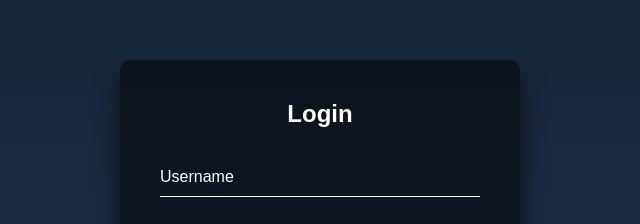
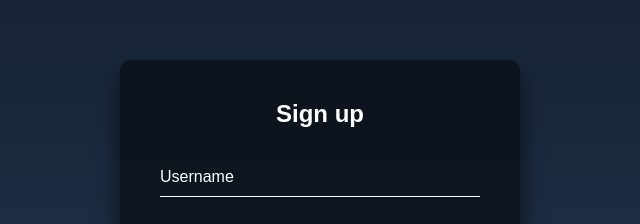
Before and after one commit to Sherwin-create/gitPractice, a plain HTML site: page index.html in a window 1280 px wide. Shown: the part 161-385 px from the top of the page, 320-960 px from the left. Drawn offline with Linux system fonts and the light colour scheme.

Commit message:
added sign up as text

```diff
--- a/index.html
+++ b/index.html
@@ -9,13 +9,13 @@
   </head>
   <body>
     <div class="login-box">
-      <h2>Login</h2>
+      <h2>Sign up</h2>
       <form>
         <div class="user-box">
           <input type="text" name="" required="" />
-            <label>Username</label>
-          </div>
-          <div class="user-box">
+          <label>Username</label>
+        </div>
+        <div class="user-box">
           <input type="password" name="" required="" />
           <label>Password</label>
         </div>
```
